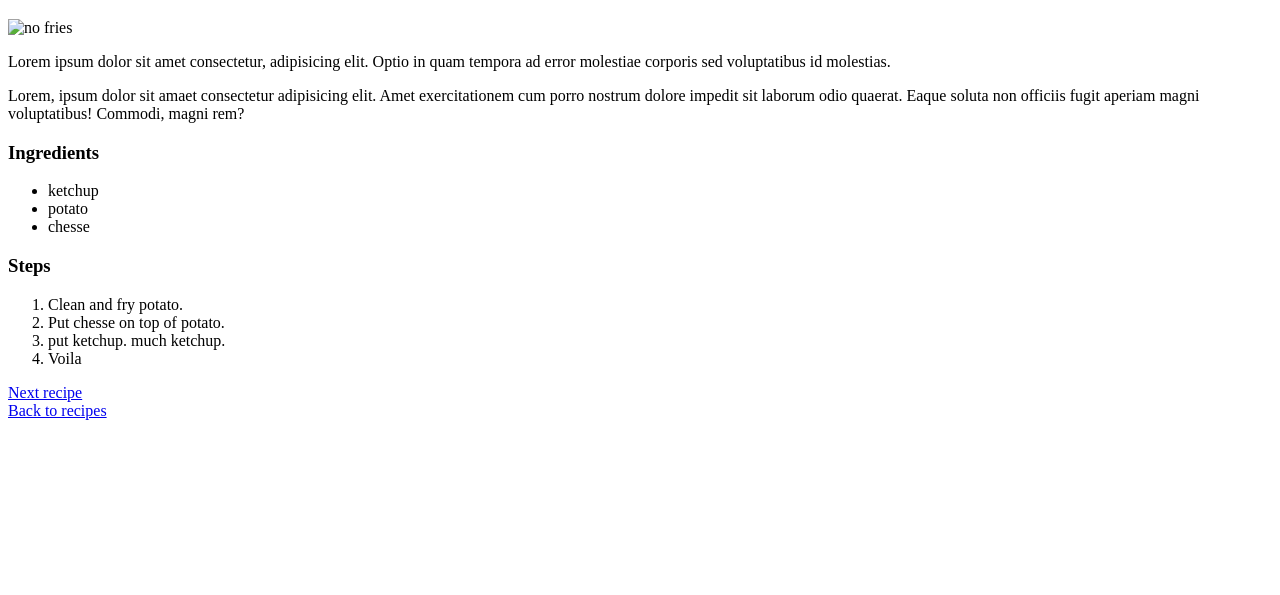
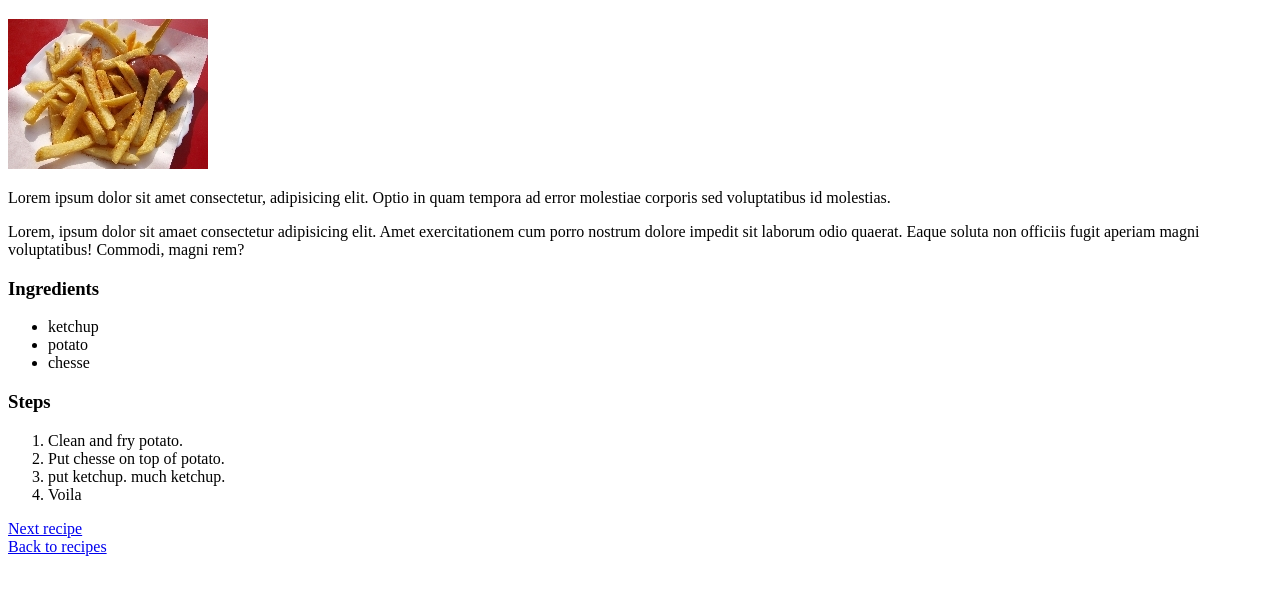
Before and after one commit to ProgrammerIosif/git_test, a plain HTML site: page recipes/fries.html in a window 1280 px wide. Shown: the part 61-656 px from the top of the page. Drawn offline with Linux system fonts and the light colour scheme; the site is published under a folder, as on GitHub Pages, so addresses that start at the root find nothing.

Commit message:
Update fries.html

```diff
--- a/recipes/fries.html
+++ b/recipes/fries.html
@@ -6,7 +6,7 @@
   </head>
   <body>
     <h1>Fries</h1>
-    <img src="/images/fries.jpg" alt="no fries">
+    <img src="../images/fries.jpg" alt="no fries">
     <p>Lorem ipsum dolor sit amet consectetur, adipisicing elit. Optio in quam tempora ad error molestiae corporis sed voluptatibus id molestias.</p>
     <p>Lorem, ipsum dolor sit amaet consectetur adipisicing elit. Amet exercitationem cum porro nostrum dolore impedit sit laborum odio quaerat. Eaque soluta non officiis fugit aperiam magni voluptatibus! Commodi, magni rem?</p>
     <h3>Ingredients</h3>
```
